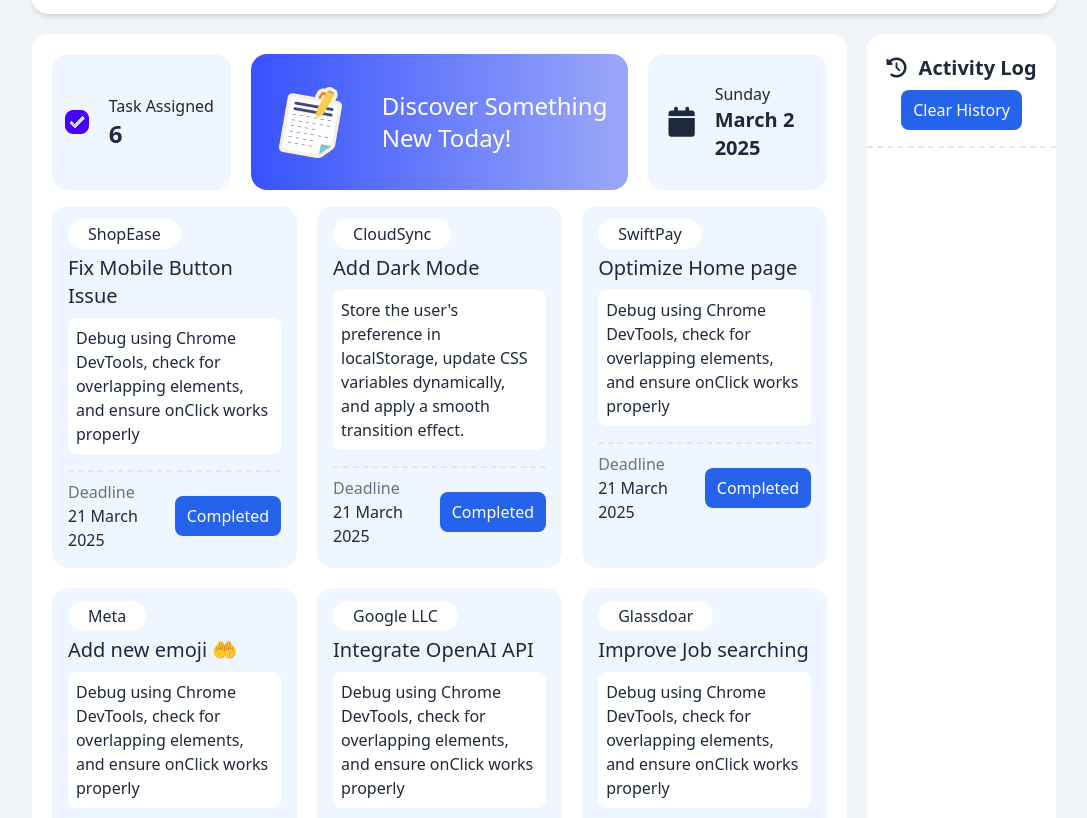
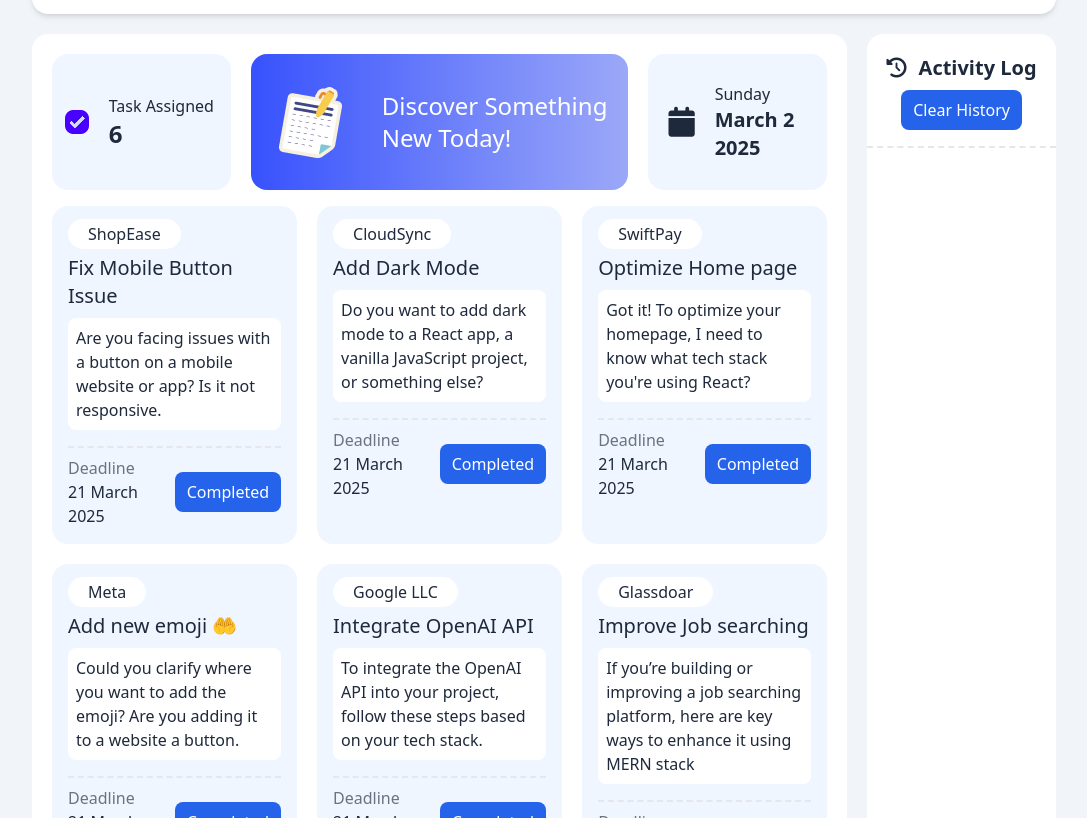
Before and after one commit to rkzahidhassandipu/Assignment-5, a plain HTML site: page index.html in a window 1280 px wide. Shown: the part 134-952 px from the top of the page, without its empty margins (96-1183 px from the left). Drawn offline with nearby package versions, Linux system fonts and the light colour scheme.

Commit message:
assignment-5 completed

```diff
--- a/index.html
+++ b/index.html
@@ -80,7 +80,7 @@
                         <div class="bg-blue-50 rounded-2xl p-4">
                             <p class="bg-white rounded-2xl inline px-5 py-1">ShopEase</p>
                             <h1 id="task-header" class="text-xl my-2 font-medium task-header">Fix Mobile Button Issue </h1>
-                            <p class="bg-white p-2 rounded-lg">Debug using Chrome DevTools, check for overlapping elements, and ensure onClick works properly</p>
+                            <p class="bg-white p-2 rounded-lg">Are you facing issues with a button on a mobile website or app? Is it not responsive.</p>
                             <div class="flex items-center justify-between border-dashed mt-4 border-t-2 pt-2 gap-2">
                                 <div>
                                     <p class="text-gray-500">Deadline</p>
@@ -95,7 +95,7 @@
                         <div class="bg-blue-50 rounded-2xl p-4">
                             <p class="bg-white rounded-2xl inline px-5 py-1">CloudSync</p>
                             <h1 id="task-header" class="text-xl my-2 font-medium task-header">Add Dark Mode</h1>
-                            <p class="bg-white p-2 rounded-lg">Store the user's preference in localStorage, update CSS variables dynamically, and apply a smooth transition effect.</p>
+                            <p class="bg-white p-2 rounded-lg">Do you want to add dark mode to a React app, a vanilla JavaScript project, or something else?</p>
                             <div class="flex items-center justify-between border-dashed mt-4 border-t-2 pt-2 gap-2">
                                 <div>
                                     <p class="text-gray-500">Deadline</p>
@@ -110,7 +110,7 @@
                         <div class="bg-blue-50 rounded-2xl p-4">
                             <p class="bg-white rounded-2xl inline px-5 py-1">SwiftPay</p>
                             <h1 id="task-header" class="text-xl my-2 font-medium task-header">Optimize  Home page </h1>
-                            <p class="bg-white p-2 rounded-lg">Debug using Chrome DevTools, check for overlapping elements, and ensure onClick works properly</p>
+                            <p class="bg-white p-2 rounded-lg">Got it! To optimize your homepage, I need to know what tech stack you're using React?</p>
                             <div class="flex items-center justify-between border-dashed mt-4 border-t-2 pt-2 gap-2">
                                 <div>
                                     <p class="text-gray-500">Deadline</p>
@@ -125,7 +125,7 @@
                         <div class="bg-blue-50 rounded-2xl p-4">
                             <p class="bg-white rounded-2xl inline px-5 py-1">Meta</p>
                             <h1 id="task-header" class="text-xl my-2 font-medium task-header">Add new emoji 🤲</h1>
-                            <p class="bg-white p-2 rounded-lg">Debug using Chrome DevTools, check for overlapping elements, and ensure onClick works properly</p>
+                            <p class="bg-white p-2 rounded-lg">Could you clarify where you want to add the emoji? Are you adding it to a website a button.</p>
                             <div class="flex items-center justify-between border-dashed mt-4 border-t-2 pt-2 gap-2">
                                 <div>
                                     <p class="text-gray-500">Deadline</p>
@@ -140,7 +140,7 @@
                         <div class="bg-blue-50 rounded-2xl p-4">
                             <p class="bg-white rounded-2xl inline px-5 py-1">Google LLC</p>
                             <h1 id="task-header" class="text-xl my-2 font-medium task-header">Integrate OpenAI API </h1>
-                            <p class="bg-white p-2 rounded-lg">Debug using Chrome DevTools, check for overlapping elements, and ensure onClick works properly</p>
+                            <p class="bg-white p-2 rounded-lg">To integrate the OpenAI API into your project, follow these steps based on your tech stack.</p>
                             <div class="flex items-center justify-between border-dashed mt-4 border-t-2 pt-2 gap-2">
                                 <div>
                                     <p class="text-gray-500">Deadline</p>
@@ -155,7 +155,7 @@
                         <div class="bg-blue-50 rounded-2xl p-4">
                             <p class="bg-white rounded-2xl inline px-5 py-1">Glassdoar</p>
                             <h1 id="task-header" class="text-xl my-2 font-medium task-header">Improve Job searching </h1>
-                            <p class="bg-white p-2 rounded-lg">Debug using Chrome DevTools, check for overlapping elements, and ensure onClick works properly</p>
+                            <p class="bg-white p-2 rounded-lg">If you’re building or improving a job searching platform, here are key ways to enhance it using MERN stack</p>
                             <div class="flex items-center justify-between border-dashed mt-4 border-t-2 pt-2 gap-2">
                                 <div>
                                     <p class="text-gray-500">Deadline</p>
```
